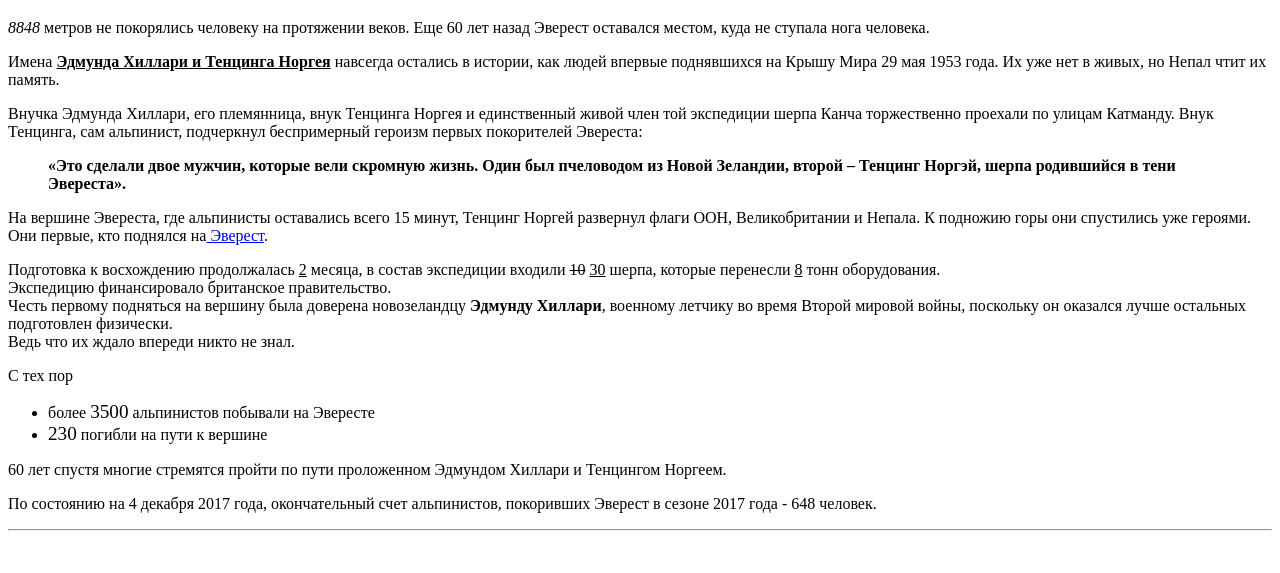
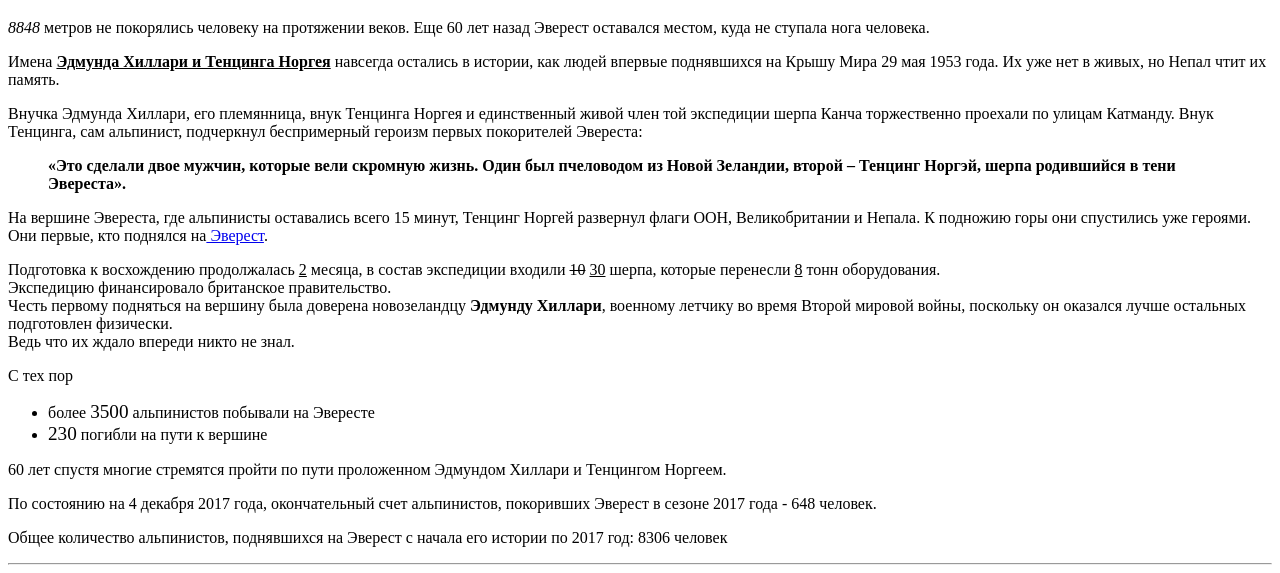
Before and after one commit to ViktoriiaSV/Everest, a plain HTML site: page index.html in a window 1280 px wide. Shown: the part 373-946 px from the top of the page. Before the commit the page ends 912 px from the top, so only its background shows below. Drawn offline with Linux system fonts and the light colour scheme.

Commit message:
new commit

```diff
--- a/index.html
+++ b/index.html
@@ -25,6 +25,7 @@
     </p>
     <p>60 лет спустя многие стремятся пройти по пути проложенном Эдмундом Хиллари и Тенцингом Норгеем.</p>
     <p>По состоянию на 4 декабря 2017 года, окончательный счет альпинистов, покоривших Эверест в сезоне 2017 года - 648 человек.</p>
+    <p>Oбщее количество альпинистов, поднявшихся на Эверест с начала его истории по 2017 год: 8306 человек</p>
     <hr/> </body>
 
 </html>
```
